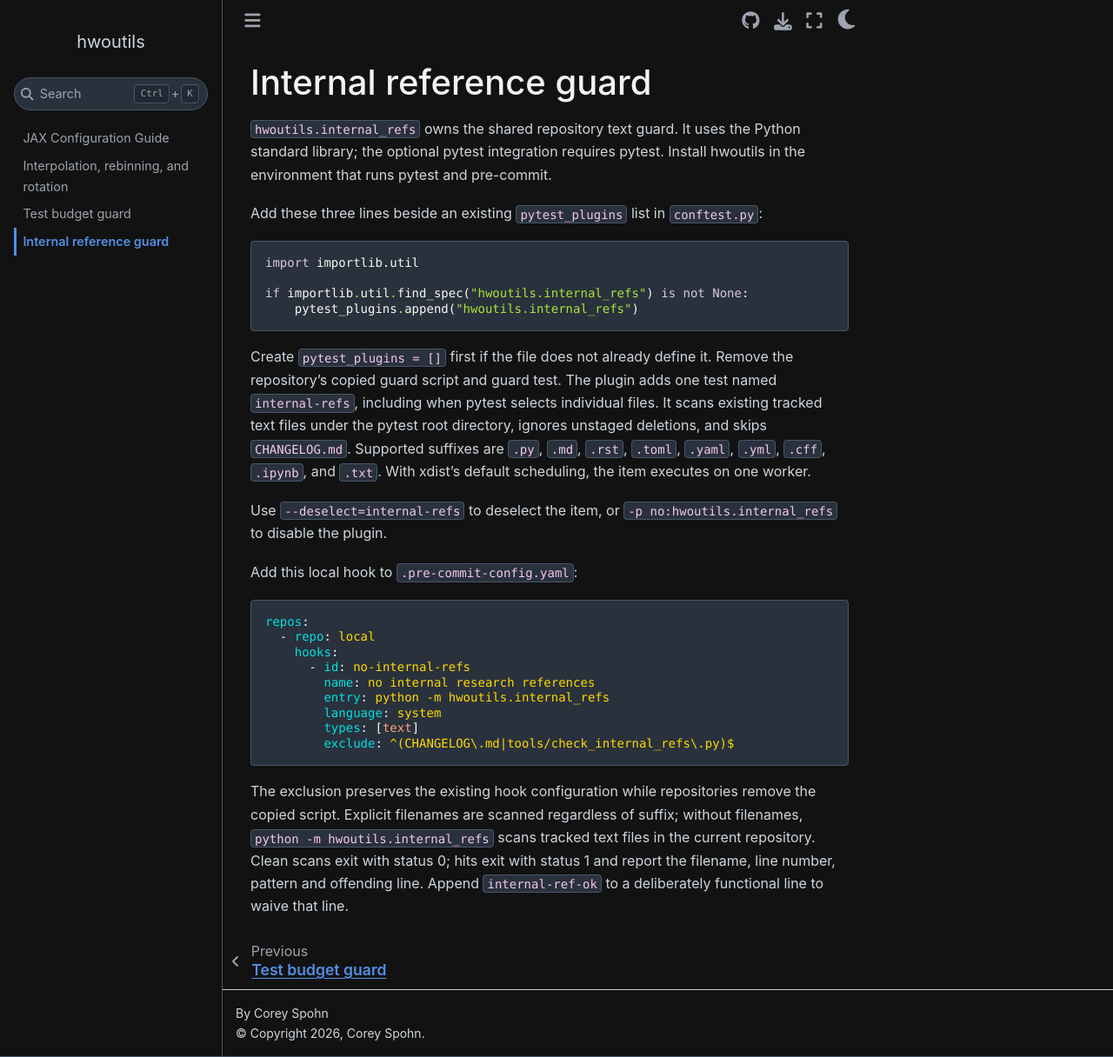
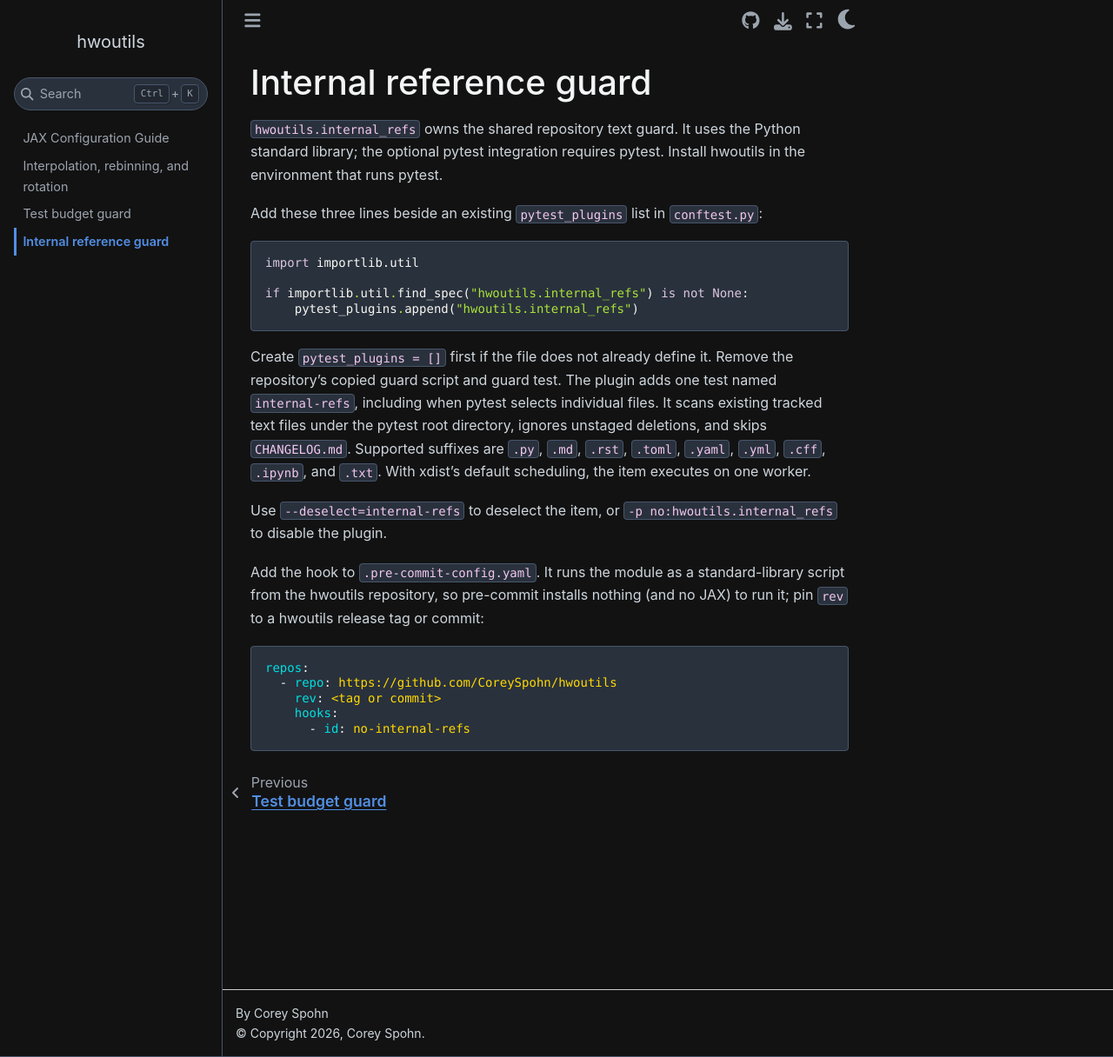
Before and after one commit to CoreySpohn/hwoutils, a Sphinx documentation site: the page built from docs/internal_refs.md, in a window 1280 px wide and 1216 px high. Shown: the whole window at 87% size. Built offline with Sphinx 7.4.7 and the Sphinx Book theme 1.1.4, drawn with Linux system fonts in a browser that asks for light colours; pages that are not in the unit, such as notebooks, are missing from menus.

Commit message:
feat: publish the internal-references guard as a dependency-free pre-commit script hook

````diff
--- a/docs/internal_refs.md
+++ b/docs/internal_refs.md
@@ -2,7 +2,7 @@
 
 `hwoutils.internal_refs` owns the shared repository text guard. It uses the
 Python standard library; the optional pytest integration requires pytest.
-Install hwoutils in the environment that runs pytest and pre-commit.
+Install hwoutils in the environment that runs pytest.
 
 Add these three lines beside an existing `pytest_plugins` list in `conftest.py`:
 
@@ -24,23 +24,14 @@ With xdist's default scheduling, the item executes on one worker.
 Use `--deselect=internal-refs` to deselect the item, or
 `-p no:hwoutils.internal_refs` to disable the plugin.
 
-Add this local hook to `.pre-commit-config.yaml`:
+Add the hook to `.pre-commit-config.yaml`. It runs the module as a
+standard-library script from the hwoutils repository, so pre-commit installs
+nothing (and no JAX) to run it; pin `rev` to a hwoutils release tag or commit:
 
 ```yaml
 repos:
-  - repo: local
+  - repo: https://github.com/CoreySpohn/hwoutils
+    rev: <tag or commit>
     hooks:
       - id: no-internal-refs
-        name: no internal research references
-        entry: python -m hwoutils.internal_refs
-        language: system
-        types: [text]
-        exclude: ^(CHANGELOG\.md|tools/check_internal_refs\.py)$
 ```
-
-The exclusion preserves the existing hook configuration while repositories
-remove the copied script. Explicit filenames are scanned regardless of suffix;
-without filenames, `python -m hwoutils.internal_refs` scans tracked text files
-in the current repository. Clean scans exit with status 0; hits exit with
-status 1 and report the filename, line number, pattern and offending line.
-Append `internal-ref-ok` to a deliberately functional line to waive that line.
````
Also changed, not shown: .pre-commit-config.yaml, .pre-commit-hooks.yaml (added), 1 other file.
